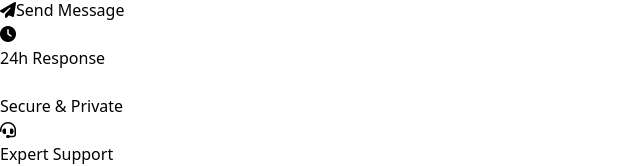
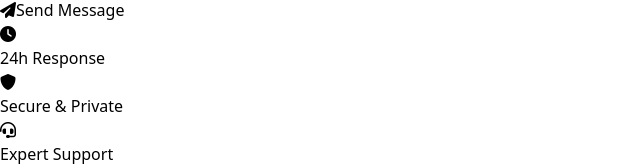
Before and after one commit to saurabhburnwal/lab-5, a React (Vite) app: page /contact in a window 1280 px wide. Shown: the part 320-486 px from the top of the page, without its empty margins (0-640 px from the left). Built offline with nearby package versions, Linux system fonts and the light colour scheme.

Commit message:
change the font-awesome icon

```diff
--- a/src/components/ContactForm.jsx
+++ b/src/components/ContactForm.jsx
@@ -146,7 +146,7 @@ function ContactForm() {
                             <p>24h Response</p>
                         </div>
                         <div>
-                            <i className="fa-solid fa-shield-check text-green-500"></i>
+                            <i className="fa-solid fa-shield text-green-500"></i>
                             <p>Secure & Private</p>
                         </div>
                         <div>
```
